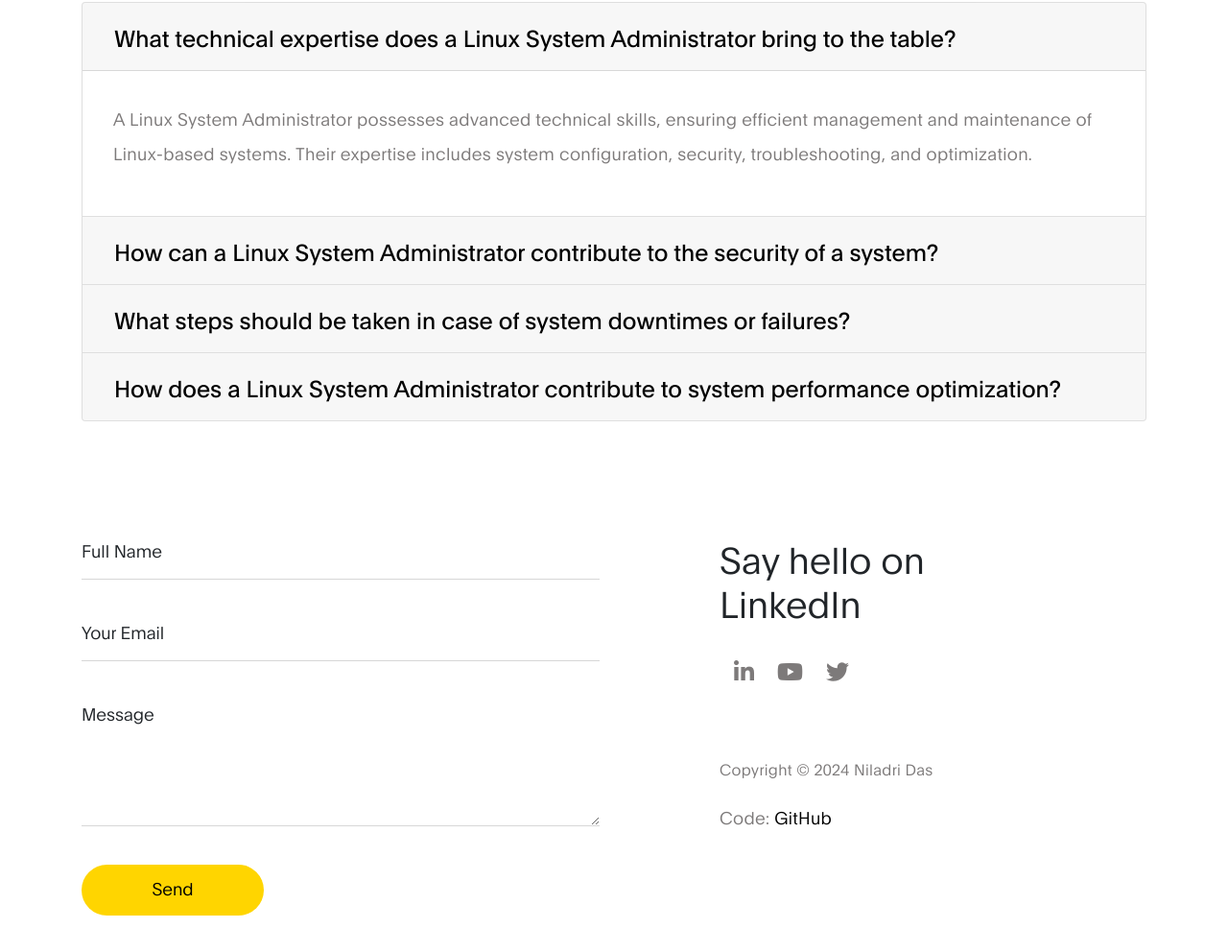
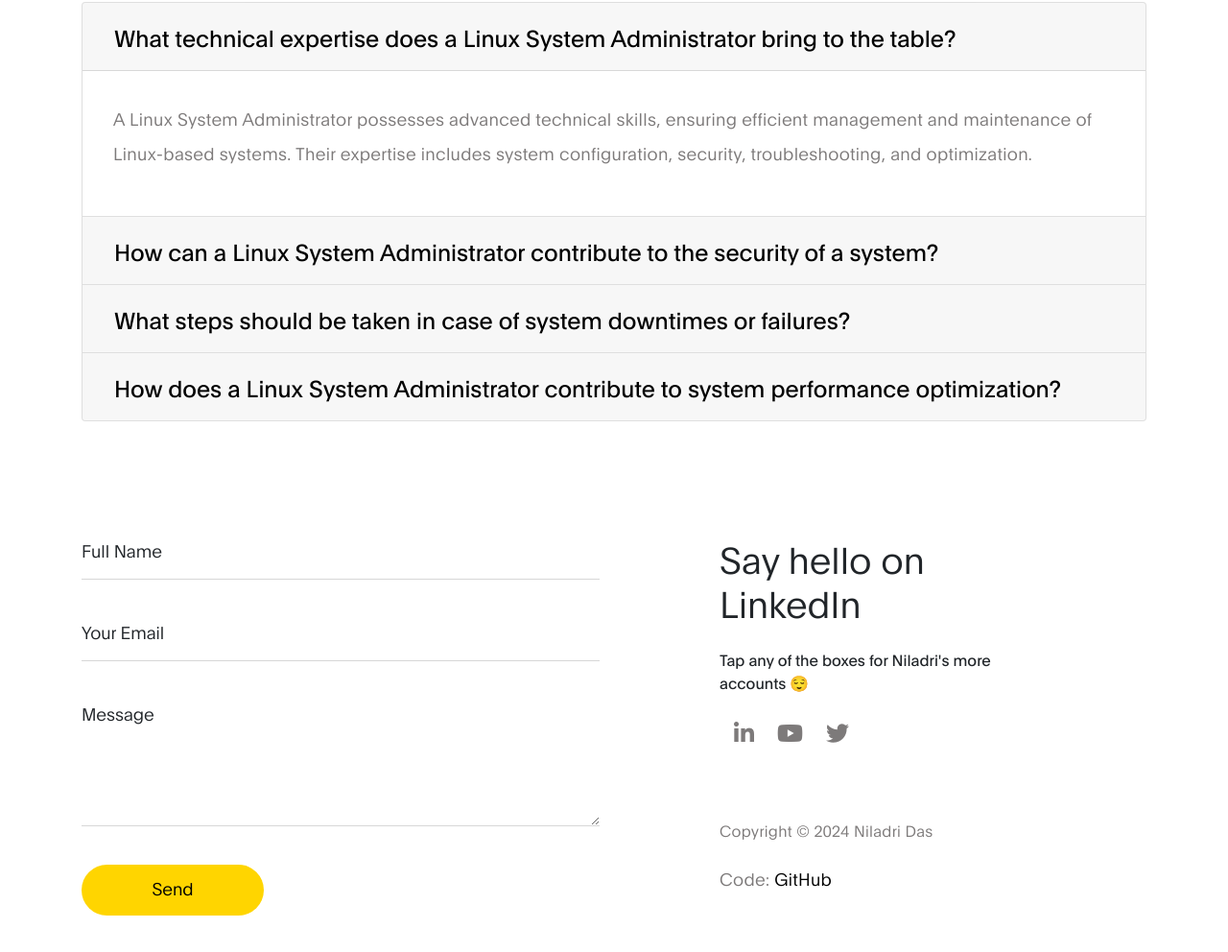
Before and after one commit to niladrridas/niladrridas.github.io, a plain HTML site: page index.html in a window 1280 px wide. Shown: the part 3465-4457 px from the top of the page at 96% size. Drawn offline with Linux system fonts and the light colour scheme.

Commit message:
Update index.html

```diff
--- a/index.html
+++ b/index.html
@@ -274,6 +274,7 @@
                 <div class="mx-auto col-lg-4 col-md-6 col-12">
                 <h3 class="my-4 pt-4 pt-lg-0">Say hello on LinkedIn</h3>
 
+                    Tap any of the boxes for Niladri's more accounts 😌
 
                     </a>
                 </p>
```
